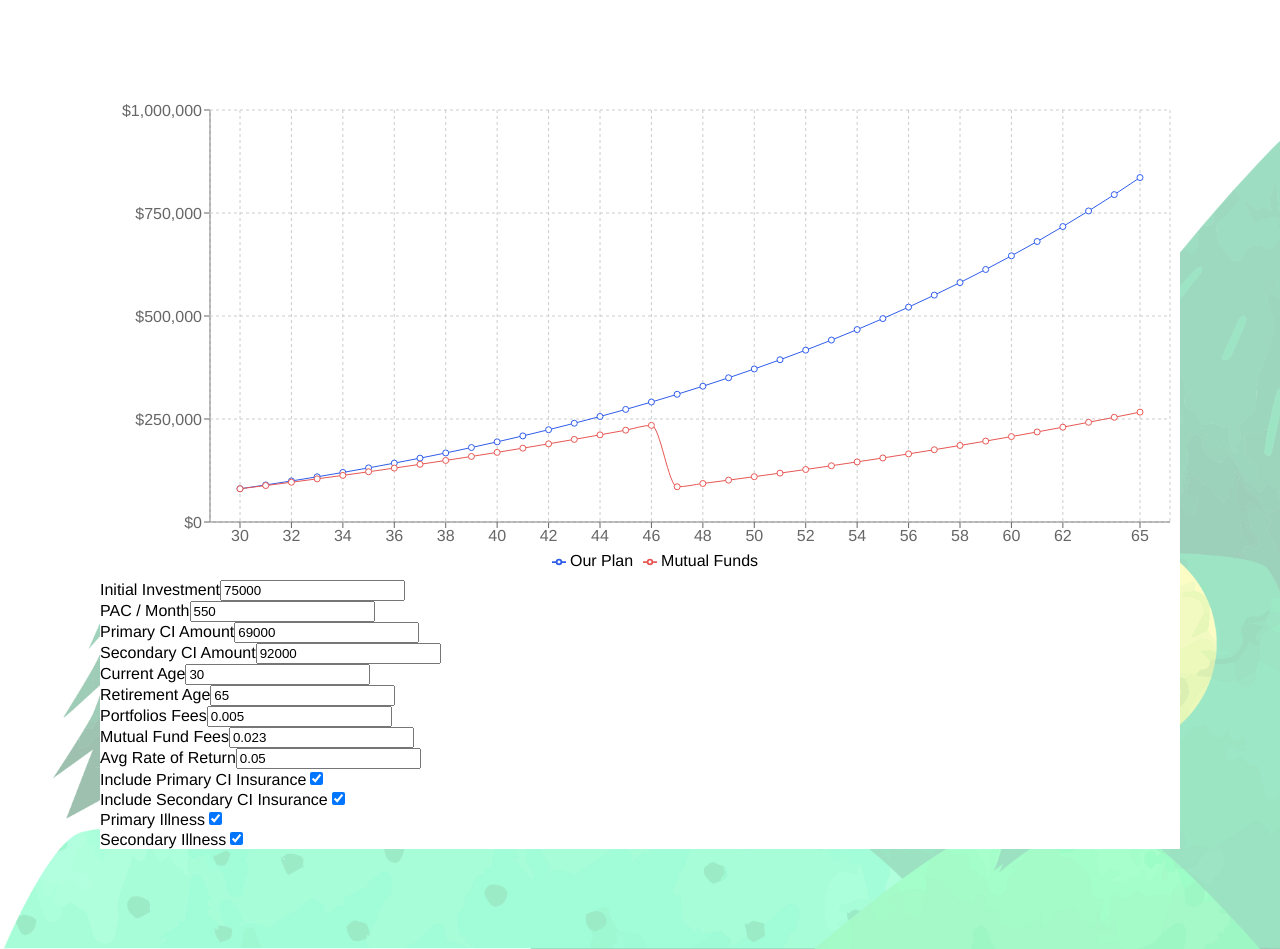
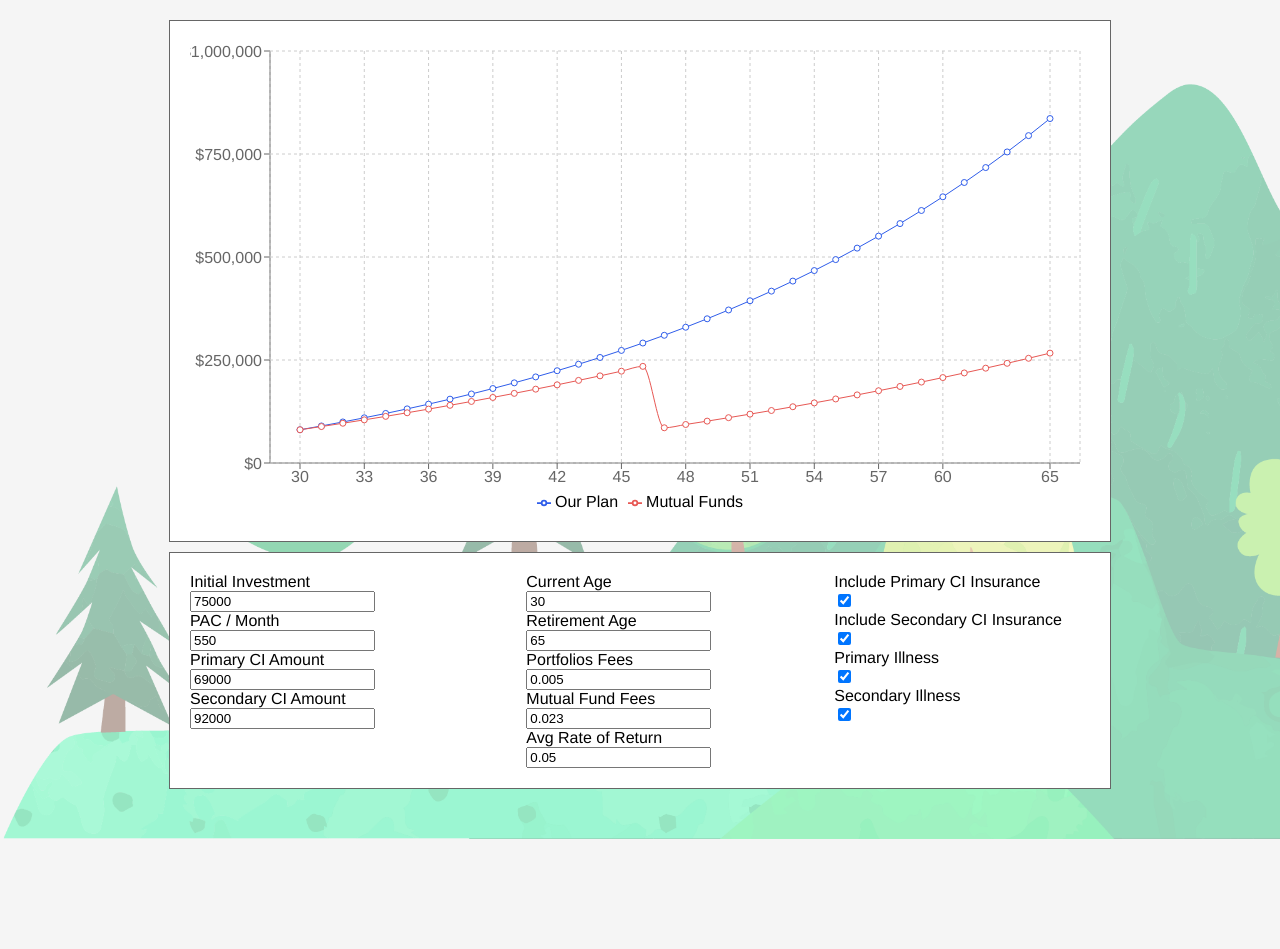
Before and after one commit to swetton/insurance-model, a React (Create React App) app: page / in a window 1280 px wide. After the commit the page ends 839 px from the top, so only its background shows below. Built offline with nearby package versions, Linux system fonts and the light colour scheme.

Commit message:
Start styling up the form

```diff
--- a/src/App.js
+++ b/src/App.js
@@ -47,6 +47,6 @@ const styles = {
     minWidth: '100vw',
   },
   innerContainer: {
-    padding: '100px',
+    padding: '20px 50px 50px',
   },
 };
--- a/src/components/Chart.js
+++ b/src/components/Chart.js
@@ -22,7 +22,7 @@ export default class Chart extends Component {
     return (
       <div style={styles.container}>
         <ResponsiveContainer>
-          <LineChart data={data} margin={{ top: 10, right: 10, bottom: 10, left: 50 }}>
+          <LineChart data={data} margin={{ top: 10, right: 10, bottom: 10, left: 20 }}>
              <XAxis
                name='Age'
                dataKey='age'
@@ -53,7 +53,11 @@ const styles = {
   container: {
     backgroundColor: colors.white,
     width: '100%',
+    maxWidth: '900px',
     height: '60vh',
     margin: '0 auto',
+    // padding: '20px 10px 10px 0',
+    padding: '20px',
+    border: `1px solid ${colors.grey}`,
   },
 };
--- a/src/components/CheckboxField.js
+++ b/src/components/CheckboxField.js
@@ -11,7 +11,7 @@ export default class CheckboxField extends Component {
 
     return (
       <div>
-        <label htmlFor={name}>{label}</label>
+        <label style={styles.label} htmlFor={name}>{label}</label>
         <Field
           name={name}
           component='input'
@@ -25,4 +25,8 @@ export default class CheckboxField extends Component {
 const styles = {
   container: {
   },
+  label: {
+    width: '250px',
+    display: 'inline-block',
+  },
 };
--- a/src/components/CurrencyField.js
+++ b/src/components/CurrencyField.js
@@ -13,7 +13,7 @@ export default class NumberField extends Component {
 
     return (
       <div>
-        <label htmlFor={name}>{label}</label>
+        <label style={styles.label} htmlFor={name}>{label}</label>
         <Field
           name={name}
           component='input'
@@ -26,6 +26,8 @@ export default class NumberField extends Component {
 }
 
 const styles = {
-  container: {
+  label: {
+    width: '170px',
+    display: 'inline-block',
   },
 };
--- a/src/components/MainForm.js
+++ b/src/components/MainForm.js
@@ -12,6 +12,7 @@ class MainForm extends Component {
   render() {
     return (
       <div style={styles.container}>
+        <div style={styles.column}>
           <CurrencyField
             name='initialInvestment'
             label='Initial Investment'
@@ -31,7 +32,9 @@ class MainForm extends Component {
             name='secondaryCiAmount'
             label='Secondary CI Amount'
           />
+        </div>
 
+        <div style={styles.column}>
           <NumberField
             name='currentAge'
             label='Current Age'
@@ -56,7 +59,9 @@ class MainForm extends Component {
             name='rateOfReturn'
             label='Avg Rate of Return'
           />
+        </div>
 
+        <div style={styles.column}>
           <CheckboxField
             name='includePrimaryCiInsurance'
             label='Include Primary CI Insurance'
@@ -76,6 +81,7 @@ class MainForm extends Component {
             name='secondaryIllness'
             label='Secondary Illness'
           />
+        </div>
       </div>
     );
   }
@@ -105,6 +111,13 @@ export default reduxForm({
 const styles = {
   container: {
     backgroundColor: colors.white,
-    margin: '0 auto',
+    margin: '10px auto 0',
+    maxWidth: '900px',
+    padding: '20px',
+    display: 'flex',
+    justifyContent: 'space-between',
+    border: `1px solid ${colors.grey}`,
+  },
+  column: {
   },
 };
--- a/src/components/NumberField.js
+++ b/src/components/NumberField.js
@@ -13,7 +13,7 @@ export default class NumberField extends Component {
 
     return (
       <div>
-        <label htmlFor={name}>{label}</label>
+        <label style={styles.label} htmlFor={name}>{label}</label>
         <Field
           name={name}
           component='input'
@@ -28,4 +28,8 @@ export default class NumberField extends Component {
 const styles = {
   container: {
   },
+  label: {
+    width: '140px',
+    display: 'inline-block',
+  },
 };
--- a/src/components/PercentField.js
+++ b/src/components/PercentField.js
@@ -13,7 +13,7 @@ export default class NumberField extends Component {
 
     return (
       <div>
-        <label htmlFor={name}>{label}</label>
+        <label style={styles.label} htmlFor={name}>{label}</label>
         <Field
           name={name}
           component='input'
@@ -28,4 +28,8 @@ export default class NumberField extends Component {
 const styles = {
   container: {
   },
+  label: {
+    width: '140px',
+    display: 'inline-block',
+  },
 };
--- a/src/theme/App.css
+++ b/src/theme/App.css
@@ -1,4 +1,5 @@
 body {
   margin: 0;
   font-family: Helvetica Neue, Helvetica, Arial, sans-serif;
+  background-color: #F5F5F5;
 }
--- a/src/theme/colors.js
+++ b/src/theme/colors.js
@@ -1,3 +1,4 @@
 export default {
   white: '#fff',
+  grey: '#666666',
 };
```
Lines whose indentation alone changed are shown as unchanged.
